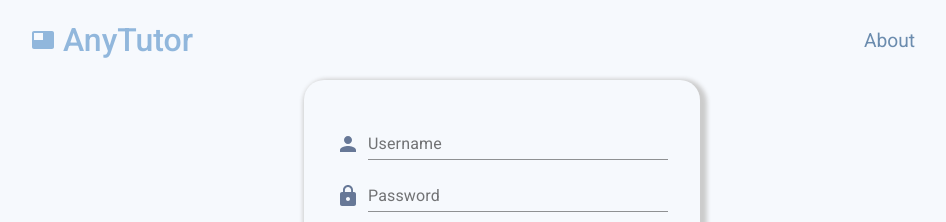
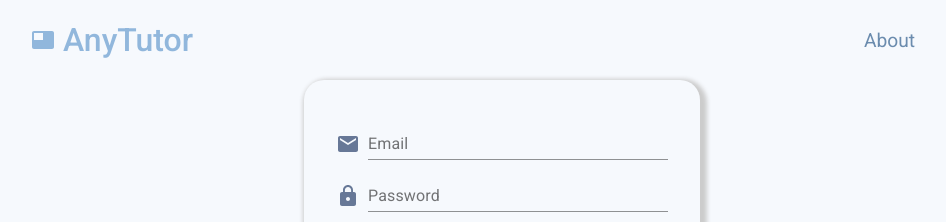
Before and after one commit to AllardQuek/AnyTutor, a React (Create React App) app: page /login in a window 1280 px wide. Shown: the top 222 px of the page, without its empty margins (138-1084 px from the left). Built offline with nearby package versions, Linux system fonts and the light colour scheme; no server answers.

Commit message:
changed username to email

```diff
--- a/src/pages/Login.js
+++ b/src/pages/Login.js
@@ -3,7 +3,7 @@ import Button from "../components/Button";
 import styled from "styled-components";
 import TextField from "@material-ui/core/TextField";
 import Grid from "@material-ui/core/Grid";
-import PersonIcon from "@material-ui/icons/Person";
+import EmailIcon from "@material-ui/icons/Email";
 import LockIcon from "@material-ui/icons/Lock";
 import LoginToggle from "../components/LoginToggle";
 
@@ -38,12 +38,12 @@ const Login = (props) => {
         <div>
           <Grid container spacing={1} alignItems="flex-end">
             <Grid item>
-              <PersonIcon />
+              <EmailIcon />
             </Grid>
             <Grid item>
               <TextField
                 className="text-field"
-                label="Username"
+                label="Email"
                 value={email}
                 onChange={(e) => setEmail(e.target.value)}
                 helperText={emailError}
```
